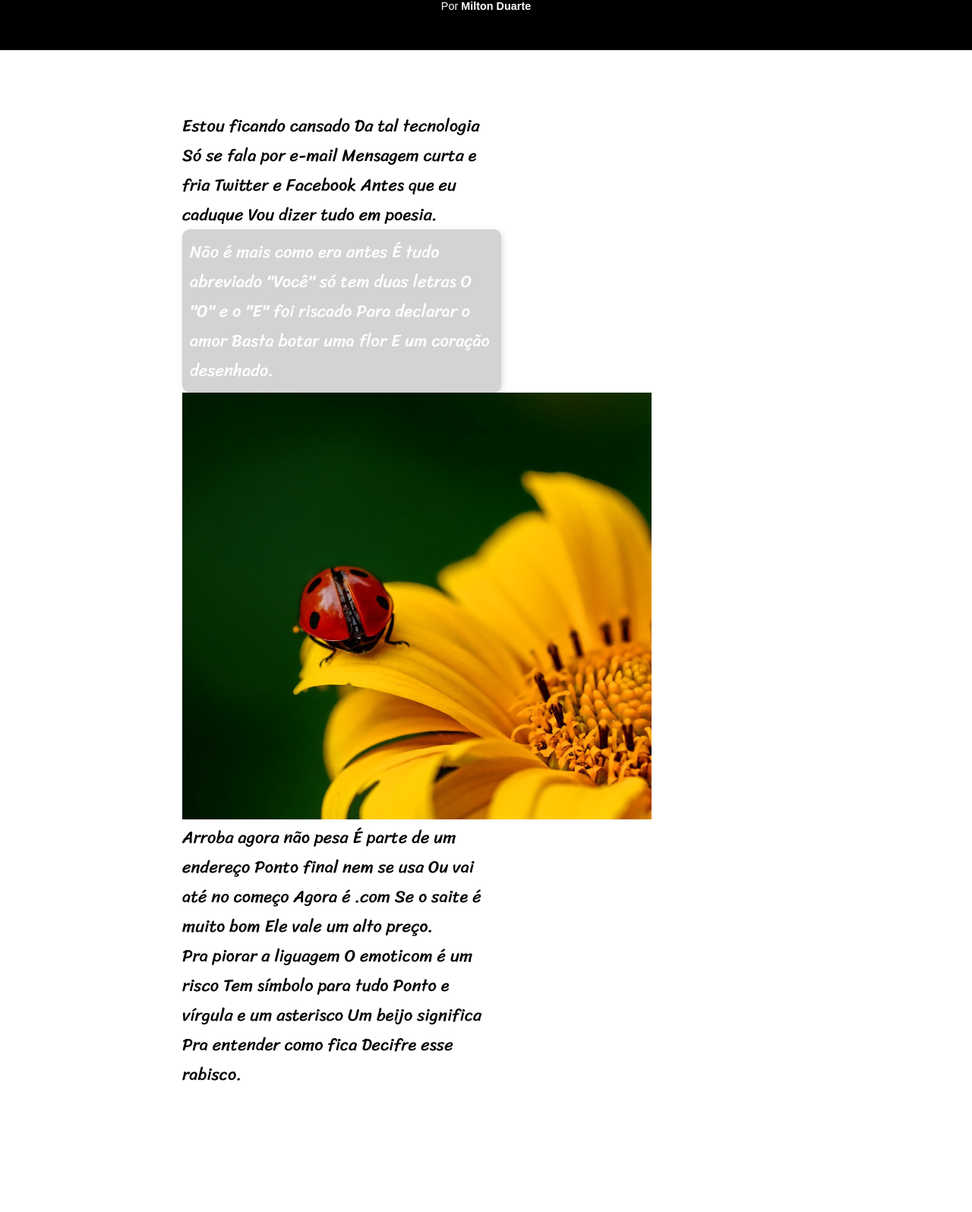
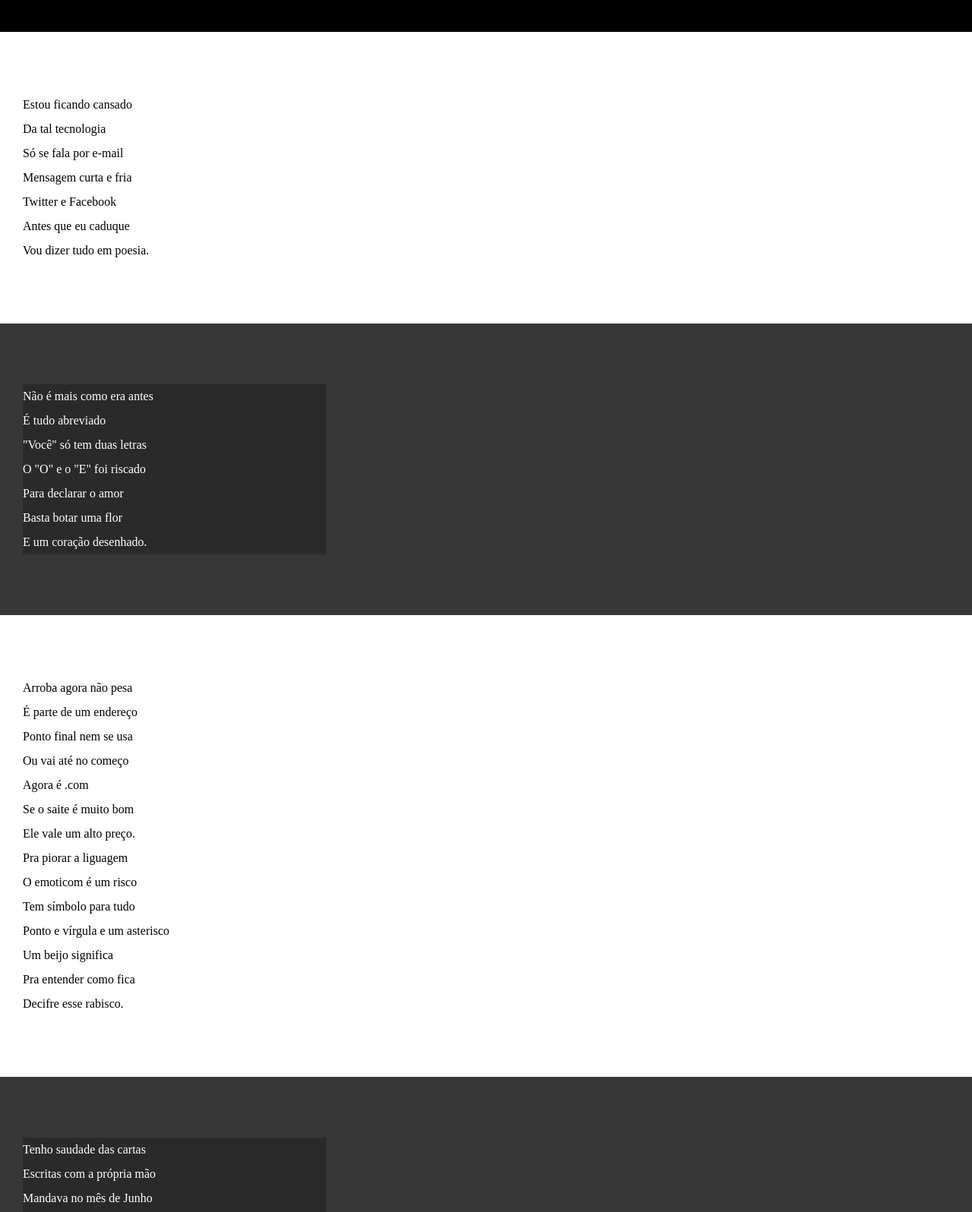
Before and after one commit to Ayugui/html-css, a plain HTML site: page exercícios/desafios/modulo-2/d012/index.html in a window 1280 px wide. Shown: the part 113-1709 px from the top of the page at 76% size. Before the commit the page ends 1627 px from the top, so only its background shows below. Drawn offline with Linux system fonts and the light colour scheme.

Commit message:
atualizei desafio 12

```diff
--- a/exercícios/desafios/modulo-2/d012/index.html
+++ b/exercícios/desafios/modulo-2/d012/index.html
@@ -4,61 +4,97 @@
     <meta charset="UTF-8">
     <meta http-equiv="X-UA-Compatible" content="IE=edge">
     <meta name="viewport" content="width=device-width, initial-scale=1.0">
-    <title>Cordel</title>
+    <title>Cordel Moderno</title>
     <link rel="stylesheet" href="style.css">
 </head>
 <body>
     <header>
-        <h1>
-            Cordel Moderno
-        </h1>
-        <p>
-            Por <strong>Milton Duarte</strong>
-        </p>
+        <h1>Cordel Moderno</h1>
+        <p>Por <a href="https://www.recantodasletras.com.br/poesias/3186743" target="_blank">Milton Duarte</a></p>
     </header>
 
-    <main>
+    <section class="normal">
         <p>
-            Estou ficando cansado
-            Da tal tecnologia
-            Só se fala por e-mail
-            Mensagem curta e fria
-            Twitter e Facebook
-            Antes que eu caduque
+            Estou ficando cansado <br>
+            Da tal tecnologia <br>
+            Só se fala por e-mail <br>
+            Mensagem curta e fria <br>
+            Twitter e Facebook <br>
+            Antes que eu caduque <br>
             Vou dizer tudo em poesia.
         </p>
+    </section>
 
-        <p id="textoespecial">
-            Não é mais como era antes
-            É tudo abreviado
-            "Você" só tem duas letras
-            O "O" e o "E" foi riscado
-            Para declarar o amor
-            Basta botar uma flor
+    <section class="imagem">
+        <p>
+            Não é mais como era antes <br>
+            É tudo abreviado <br>
+            "Você" só tem duas letras <br>
+            O "O" e o "E" foi riscado <br>
+            Para declarar o amor <br>
+            Basta botar uma flor <br>
             E um coração desenhado.
         </p>
+    </section>
 
-        <img src="/pacote-d012/imagens/fotacerta.jpg" alt="Imagem de flor">
-
+    <section class="normal">
         <p>
-            Arroba agora não pesa
-            É parte de um endereço
-            Ponto final nem se usa
-            Ou vai até no começo
-            Agora é .com
-            Se o saite é muito bom
+            Arroba agora não pesa <br>
+            É parte de um endereço <br>
+            Ponto final nem se usa <br>
+            Ou vai até no começo <br>
+            Agora é .com <br>
+            Se o saite é muito bom <br>
             Ele vale um alto preço.
         </p>
 
         <p>
-            Pra piorar a liguagem
-            O emoticom é um risco
-            Tem símbolo para tudo
-            Ponto e vírgula e um asterisco
-            Um beijo significa
-            Pra entender como fica
+            Pra piorar a liguagem <br>
+            O emoticom é um risco <br>
+            Tem símbolo para tudo <br>
+            Ponto e vírgula e um asterisco <br>
+            Um beijo significa <br>
+            Pra entender como fica <br>
             Decifre esse rabisco.
         </p>
-    </main>
+    </section>
+
+    <section class="imagem">
+        <p>
+            Tenho saudade das cartas <br>
+            Escritas com a própria mão <br>
+            Mandava no mês de Junho <br>
+            Só chegava no Verão <br>
+            Mas matava a saudade <br>
+            Era texto de verdade <br>
+            Nas linhas do coração.
+        </p>
+    </section>
+
+    <section class="normal">
+        <p>
+            Agora, escrevo e envio <br>
+            Chegando na mesma hora <br>
+            Mas quando vou prosear <br>
+            A pessoa foi embora <br>
+            Abriu outro aplicativo <br>
+            O mundo ficou cativo <br>
+            Da tecnologia do agora.
+        </p>
+
+        <p>
+            Felizmente, pra orar <br>
+            Não precisa de internet <br>
+            Deus escuta todo mundo <br>
+            Se quiser, faça esse teste <br>
+            Dois pontos são dois joelhos <br>
+            Seus lábios são aparelhos <br>
+            Deixe que Deus interprete.
+        </p>
+    </section>
+
+    <footer>
+        <p>Site criado por <a href="https://alinemisugui.github.io" target="_blank">Aline Misugui</a> para estudos</p>
+    </footer>
 </body>
 </html>
--- a/exercícios/desafios/modulo-2/d012/style.css
+++ b/exercícios/desafios/modulo-2/d012/style.css
@@ -4,53 +4,66 @@
 
 @import url('https://fonts.googleapis.com/css2?family=Sriracha&display=swap');
 
-:root {
-    --fonte-titulo: 'Passion One', arial, sans-serif;
-    --fonte-poema: 'Sriracha', arial, sans-serif;
-}
-
 * {
     margin: 0px;
     padding: 0px;
 }
 
+html, body {
+    min-height: 100vh;
+    background-color: darkgray;
+}
+
 header {
     background-color: black;
-    padding: 50px;
+    color: white;
     text-align: center;
 }
 
-header h1 {
-    color: white;
-    font-family: var(--fonte-titulo);
-    font-size: 3em;
+header > h1 {
+    padding-top: 50px;
+    font-variant: small-caps;
 }
 
-header p {
-    color: white;
-    font-family: sans-serif;
-    font-weight: lighter;
-    font-size: 0.9em;
-    margin-top: 10px;
+header > p {
+    padding-bottom: 50px;
 }
 
-main {
-    max-width: 800px;
-    margin: auto;
-    padding: 80px 20px;
+header a, footer a {
+    color: white;
+    text-decoration: none;
+    font-weight: bolder;
 }
 
-main p {
-    font-family: var(--fonte-poema);
-    text-align: left;
-    max-width: 50%;
-    font-size: 1.4em;
+header a:hover, footer a:hover {
+    text-decoration: underline;
 }
 
-p#textoespecial {
-    background-color: rgba(0, 0, 0, 0.171);
-    padding: 10px;
-    border-radius: 10px;
-    box-shadow: 2px 2px 8px rgba(0, 0, 0, 0.13);
+section {
+    padding-top: 10vh;
+    padding-bottom: 10vh;
+    line-height: 2em;
+    padding-left: 30px;
+}
+
+section.normal {
+    background-color: white;
+    color: black;
+}
+
+section.imagem {
+    background-color: rgb(55, 55, 55);
     color: white;
 }
+
+section.imagem > p {
+    background-color: rgba(0, 0, 0, 0.244);
+    width: 400px;
+}
+
+footer {
+    background-color: black;
+    text-align: center;
+    color: white;
+    padding: 10px;
+}
```
Also changed, not shown: exercícios/ex022/fundo007.html (+6 -0 lines).
